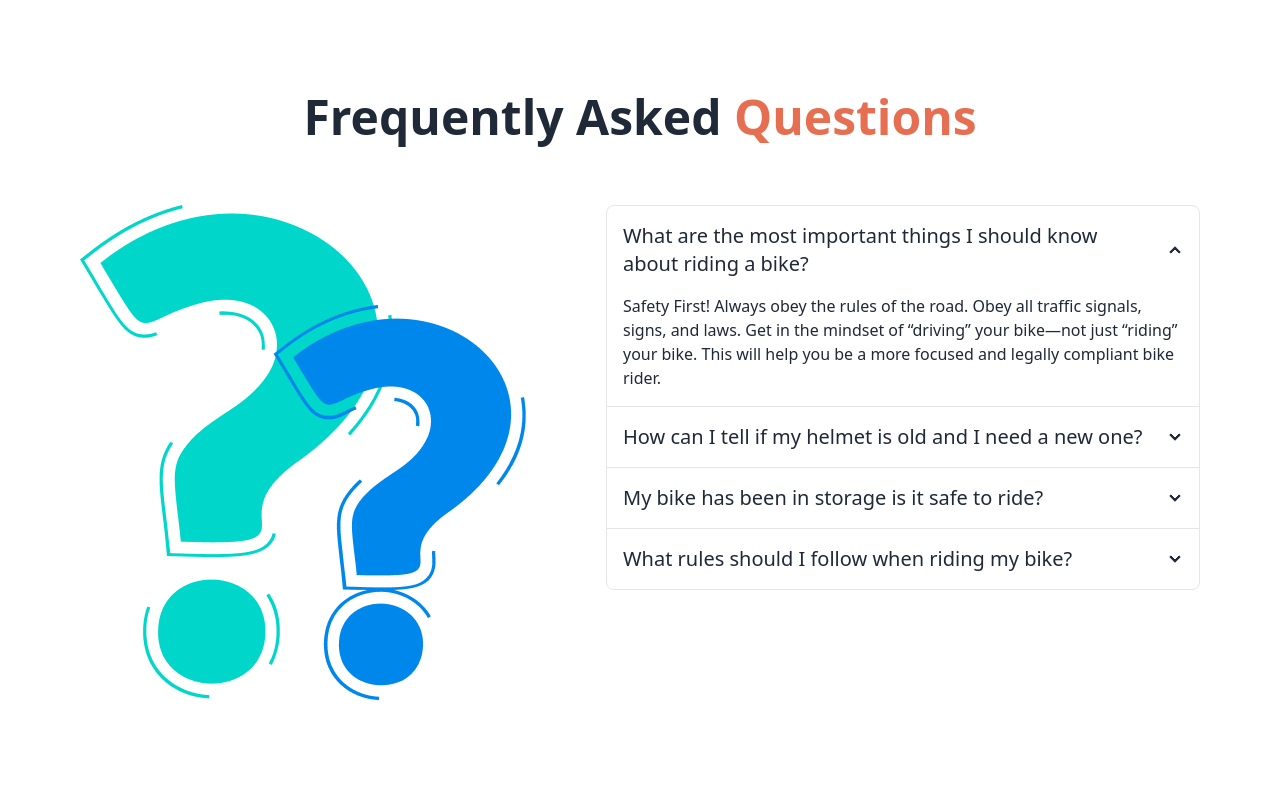
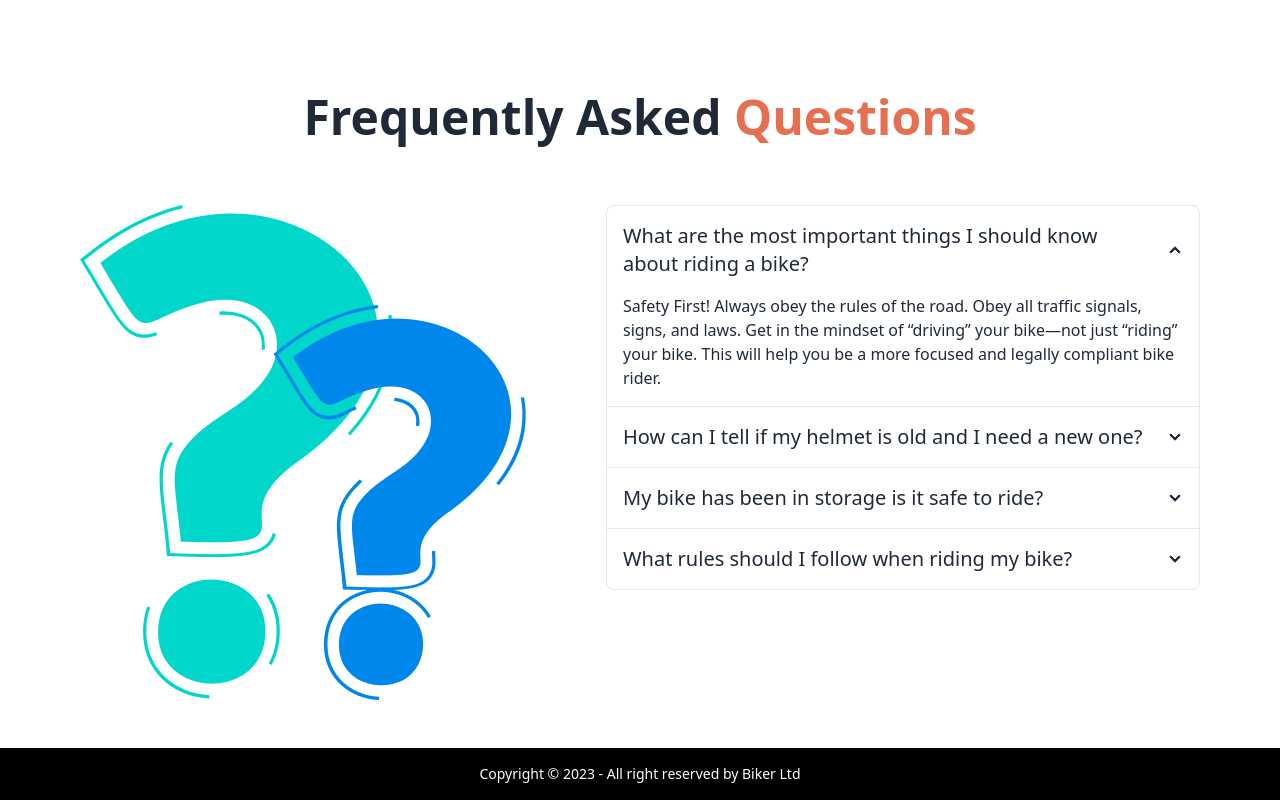
Before and after one commit to Maksudur7/bike-zoone, a plain HTML site: page index.html in a window 1280 px wide. Shown: the part 2434-3234 px from the top of the page. Before the commit the page ends 3134 px from the top, so only its background shows below. Drawn offline with nearby package versions, Linux system fonts and the light colour scheme.

Commit message:
compleate website

```diff
--- a/index.html
+++ b/index.html
@@ -290,7 +290,11 @@
         </section>
     </main>
     <footer>
-
+        <footer class="footer footer-center p-4 bg-black text-white mt-12">
+            <div>
+              <p>Copyright © 2023 - All right reserved by Biker Ltd</p>
+            </div>
+          </footer>
     </footer>
 </body>
 </html>
```
